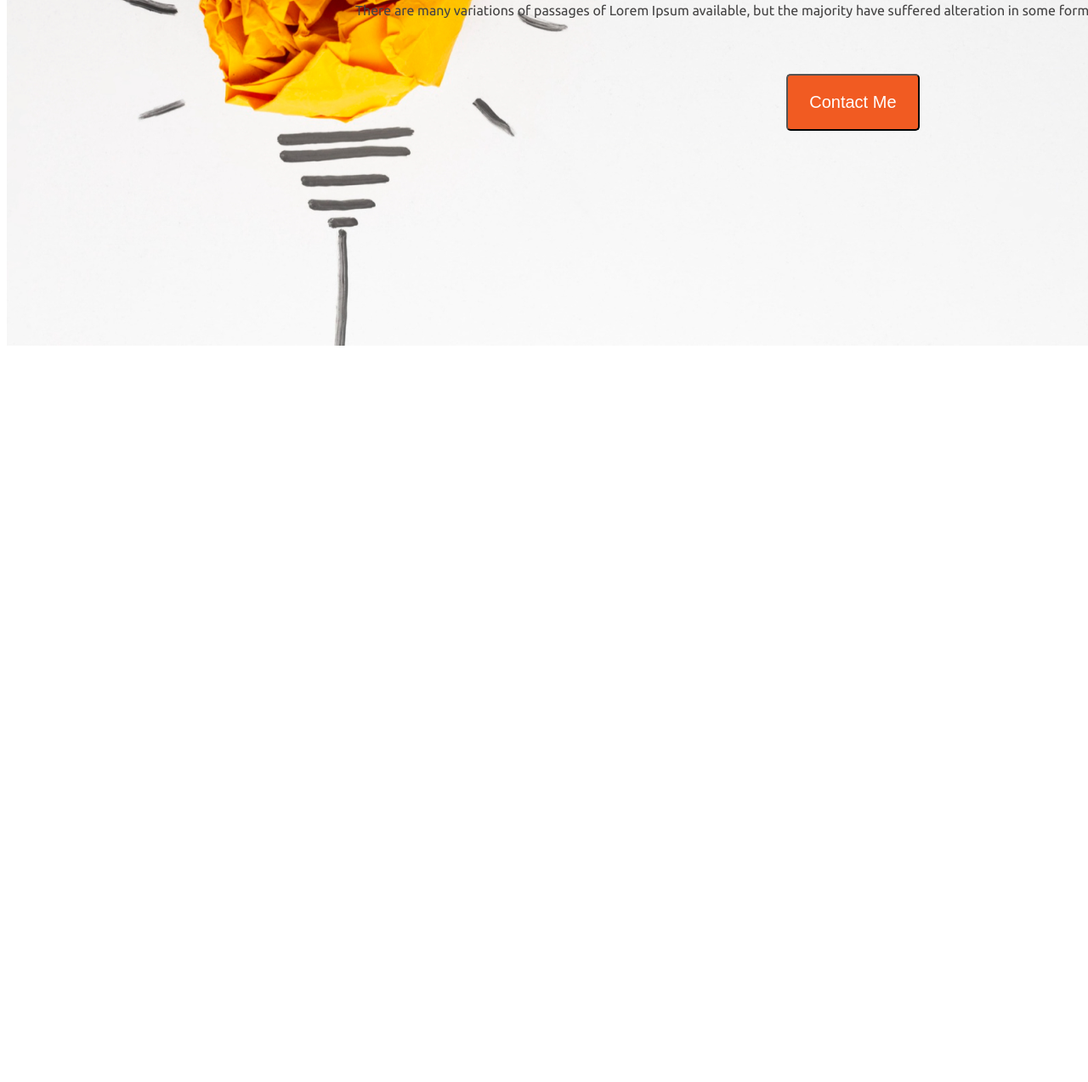
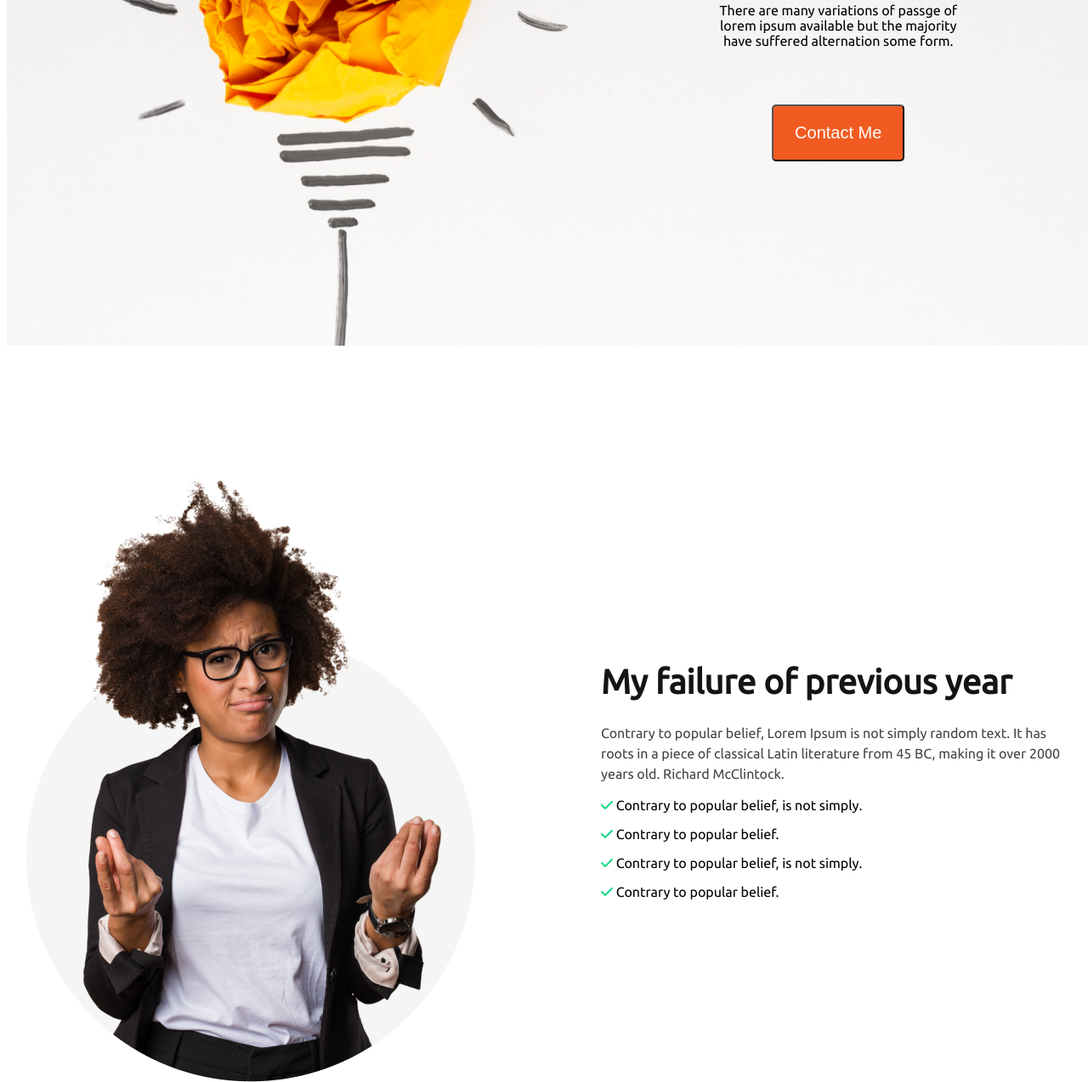
Before and after one commit to rony-1234/new-year, a plain HTML site: page index.html in a window 1280 px wide. Shown: the part 409-1683 px from the top of the page at 85% size. Before the commit the page ends 827 px from the top, so only its background shows below. Drawn offline with Linux system fonts and the light colour scheme; a web font is replaced by a local one.

Commit message:
created main sub section

```diff
--- a/css/main.css
+++ b/css/main.css
@@ -20,11 +20,12 @@ font-family: 'Ubuntu', sans-serif;
 }
 .head-over{
     position: absolute;
-     text-align: center;
+    text-align: center;
     top: 25%;
-    left: 25%;
+    left: 50%;
     margin-bottom: 24px;
     padding: 10px;
+
 }
 .head-title{
     color:  #151414;
@@ -32,16 +33,17 @@ font-family: 'Ubuntu', sans-serif;
     font-weight: 700;
 
 }
-.head-desc{
+/* .head-desc{
     color: #444343;
     font-size: 16px;
-    /* line-height: 26px; */
+    line-height: 26px;
     margin-top: 24px;
     text-align: center;
     left: 30%;
 
 
 }
+ */
 /* btn-primary */
 .btn-primary{
     border-radius: 5px;
@@ -52,3 +54,38 @@ font-family: 'Ubuntu', sans-serif;
     font-size: 20px;
     margin-top: 50px;
 }
+
+
+
+/* main */
+.sec-img{
+    margin-top: 140px;
+    color: #FFF8F3;
+}
+.sec-container{
+    display: flex;
+    gap: 130px;
+}
+.sec-column-info{
+    margin-top: 370px;
+}
+.sec-head{
+    font-size: 40px;
+    color:#151414 ;
+    font-weight: 700;
+    margin-bottom: 25px;
+}
+.sec-para{
+    font-size: 16px;
+    line-height: 24px;
+    color: #444343;
+    margin-bottom: 16px;
+}
+
+ul li{
+    list-style: none;
+    font-size: 16px;
+    line-height: 26px;
+    padding: 10px -10px;
+    text-align: left;
+}
--- a/index.html
+++ b/index.html
@@ -8,6 +8,7 @@
     <link rel="preconnect" href="https://fonts.googleapis.com">
 <link rel="preconnect" href="https://fonts.gstatic.com" crossorigin>
 <link href="https://fonts.googleapis.com/css2?family=Fira+Sans:ital,wght@1,300&family=Golos+Text:wght@500;700&family=Labrada&family=Lato:ital,wght@1,700&family=Lora:ital,wght@1,500&family=Open+Sans:ital,wght@1,600&family=Roboto+Condensed&family=Ubuntu&display=swap" rel="stylesheet">
+<script src="https://kit.fontawesome.com/2a299966ae.js" crossorigin="anonymous"></script>
 </head>
 <body>
     <header>
@@ -17,8 +18,12 @@
         <div class="head-over">
 
             <h1 class="head-title">All Thinks Are<br>Possible If You Are<br>belive</h1>
-            <P class="head-desc">There are many variations of passages of Lorem Ipsum available,
-                  but the majority have suffered alteration in some form, by injected humour, or randomised words</P>
+            <!-- <h6 class="head-desc">There are many variations of passages of
+                 Lorem Ipsum available,
+
+                but the majority have suffered alteration in some form,
+                by injected humour, or randomised words</h6> -->
+                <P>There are many variations of passge of<br>lorem ipsum available but the majority<br>have suffered alternation some form.</P>
             <button class="btn-primary">Contact Me</button>
             </div>
         </div>
@@ -27,6 +32,28 @@
 
     </header>
     <main>
+        <section >
+            <div class="sec-container">
+            <div class="sec-column">
+                <img class="sec-img" src="./images/person.png" alt="person pic">
+
+            </div>
+            <div class="sec-column">
+                <div class="sec-column-info">
+                <h2 class="sec-head">My failure of previous year</h2>
+                <p class="sec-para">Contrary to popular belief, Lorem Ipsum is not simply random text. It has roots in a piece of classical Latin literature from 45 BC,
+                    making it over 2000 years old. Richard McClintock.</p>
+                    <p><i class="fa-solid fa-check" style="color:#16D887 ;"></i>  Contrary to popular belief, is not simply.</p>
+                    <p><i class="fa-solid fa-check" style="color:#16D887"></i>  Contrary to popular belief.</p>
+                    <p><i class="fa-solid fa-check" style="color: #16D887;"></i>  Contrary to popular belief, is not simply.</p>
+                    <p><i class="fa-solid fa-check" style="color: #16D887;"></i>  Contrary to popular belief.</p>
+
+                    </div>
+            </div>
+            </div>
+        </section>
+
+        <section></section>
 
     </main>
     <footer></footer>
```
